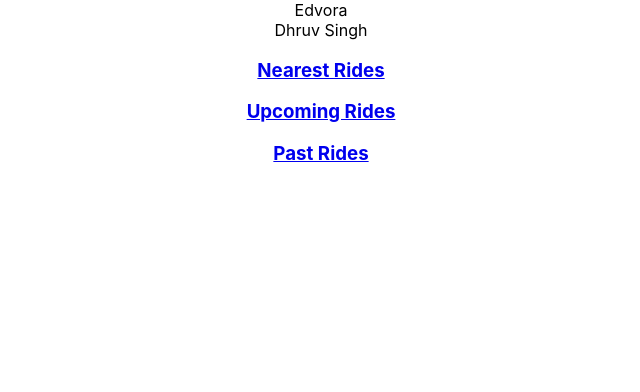
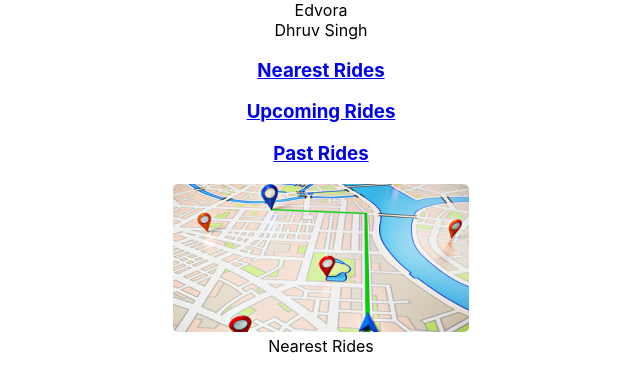
Before and after one commit to Nasa28/Edvora_test, a React (Create React App) app: page /nearest-rides in a window 1280 px wide. Shown: the top 392 px of the page, without its empty margins (319-959 px from the left). Built offline with nearby package versions, Linux system fonts and the light colour scheme.

Commit message:
Add location image to the components

```diff
--- a/src/App.js
+++ b/src/App.js
@@ -13,12 +13,14 @@
       <Router>
         <MainNav />
         <Nav />
-        <Routes>{<Route exact path="/" element={<NearestRides />} />}</Routes>
         <Routes>
-          {<Route exact path="/upcoming-rides" element={<UpcomingRides />} />}
-        </Routes>
-        <Routes>
-          {<Route exact path="/past-rides" element={<PastRides />} />}
+          <Route exact path="/" element={<NearestRides />} />
+
+          <Route path="/nearest-rides" element={<NearestRides />} />
+
+          <Route path="/upcoming-rides" element={<UpcomingRides />} />
+
+          <Route path="/past-rides" element={<PastRides />} />
         </Routes>
       </Router>
     </div>
--- a/src/component/NearestRides.js
+++ b/src/component/NearestRides.js
@@ -1,9 +1,14 @@
-import React from 'react'
-
+import React from 'react';
+import Img from '../assets/images/image.png'
 const NearestRides = () => {
   return (
-    <div>NearestRides</div>
-  )
-}
+    <>
+      <div className="img">
+        <img src={Img} alt="Location" />
+      </div>
+      <div>Nearest Rides</div>
+    </>
+  );
+};
 
-export default NearestRides
+export default NearestRides;
--- a/src/component/PastRides.js
+++ b/src/component/PastRides.js
@@ -1,9 +1,13 @@
-import React from 'react'
+import React from 'react';
+import Img from '../assets/images/image.png';
 
 const PastRides = () => {
   return (
-    <div>PastRides</div>
-  )
-}
+    <>
+      <img src={Img} alt="Location" />
+      <div>Past Rides</div>
+    </>
+  );
+};
 
-export default PastRides
+export default PastRides;
--- a/src/component/UpcomingRides.js
+++ b/src/component/UpcomingRides.js
@@ -1,9 +1,13 @@
-import React from 'react'
+import React from 'react';
+import Img from '../assets/images/image.png';
 
 const UpcomingRides = () => {
   return (
-    <div>UpcomingRides</div>
-  )
-}
+    <>
+      <img src={Img} alt="Location" />
+      <div>Upcoming Rides</div>
+    </>
+  );
+};
 
-export default UpcomingRides
+export default UpcomingRides;
```
Also changed, not shown: src/assets/images/image.png (added).
